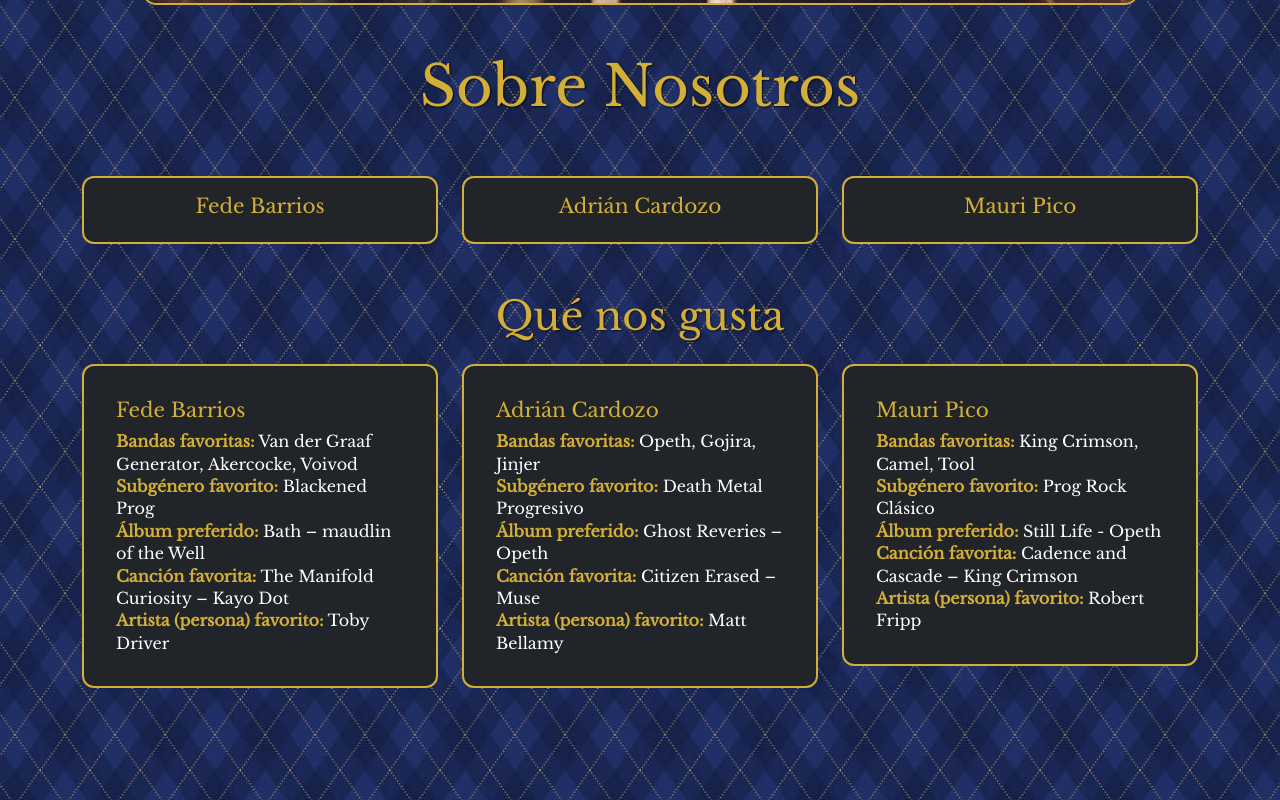
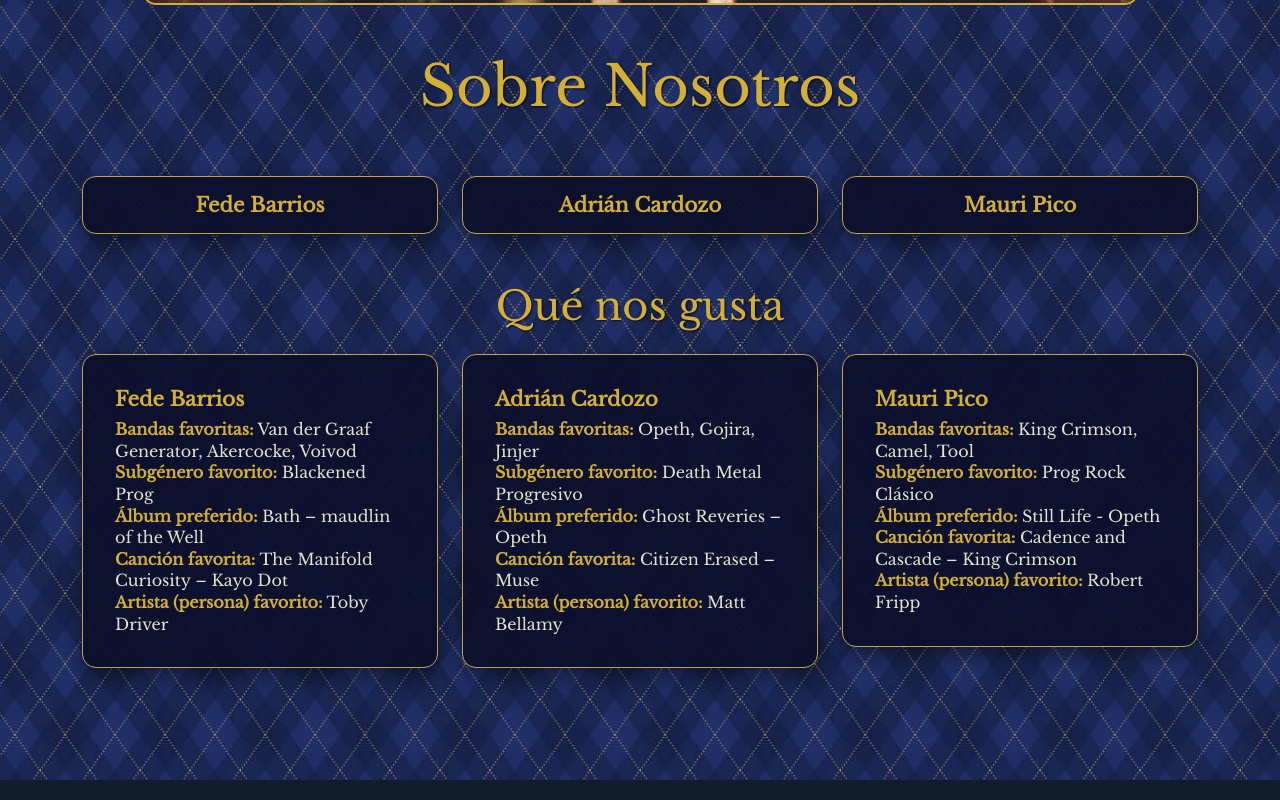
Before and after one commit to Fedebarriosd/progheads, a React (Create React App) app: page /about_us in a window 1280 px wide. Shown: the part 933-1733 px from the top of the page. Built offline with nearby package versions, Linux system fonts and the light colour scheme.

Commit message:
Retoques en el diseño de About Us: actualizadas las cards, estilos del modal y añadido cursor en las clickeables

```diff
--- a/src/pages/AboutUs.jsx
+++ b/src/pages/AboutUs.jsx
@@ -98,13 +98,13 @@
           {team.map((m) => (
             <Col key={m.id} data-aos="fade-up">
               <Card
-                bg="dark"
-                text="white"
-                className="h-100 card-gold d-flex align-items-center"
+                className="blog-card h-100 d-flex align-items-center"
                 onClick={() => handleShow(m)}
               >
                 <Card.Body>
-                  <Card.Title className="text-gold">{m.name}</Card.Title>
+                  <Card.Title className="card-title text-gold m-0 text-center">
+                    {m.name}
+                  </Card.Title>
                 </Card.Body>
               </Card>
             </Col>
@@ -113,11 +113,19 @@
       </Container>
 
       {/* MODAL DE INFO */}
-      <Modal show={show} onHide={handleClose} centered>
-        <Modal.Header closeButton className="bg-dark text-white">
+      <Modal
+        show={show}
+        onHide={handleClose}
+        centered
+        dialogClassName="modal-gold" // para el .modal-dialog
+        contentClassName="modal-gold-content" // para el .modal-content
+        backdropClassName="modal-gold-backdrop"
+      >
+        <Modal.Header closeButton>
           <Modal.Title>{selected?.name}</Modal.Title>
         </Modal.Header>
-        <Modal.Body className="bg-dark text-white">
+
+        <Modal.Body>
           {selected?.image && (
             <img
               src={selected.image}
@@ -125,10 +133,11 @@
               className="modal-img mb-3"
             />
           )}
-          <p>{selected?.description}</p>
+          <p className="mb-0">{selected?.description}</p>
         </Modal.Body>
-        <Modal.Footer className="bg-dark">
-          <Button variant="outline-light" onClick={handleClose}>
+
+        <Modal.Footer>
+          <Button variant="outline-gold" onClick={handleClose}>
             Cerrar
           </Button>
         </Modal.Footer>
@@ -144,9 +153,11 @@
         <Row xs={1} md={3} className="g-4">
           {team.map((m) => (
             <Col key={m.id} data-aos="zoom-in">
-              <Card bg="dark" text="white" className="card-gold know-us-card">
+              <Card className="blog-card know-us-card">
                 <Card.Body>
-                  <Card.Title className="text-gold">{m.name}</Card.Title>
+                  <Card.Title className="card-title text-gold">
+                    {m.name}
+                  </Card.Title>
                   <Card.Text as="div">
                     <strong>Bandas favoritas:</strong> {m.favBands.join(", ")}
                     <br />
--- a/src/styles/aboutus.css
+++ b/src/styles/aboutus.css
@@ -60,17 +60,32 @@
   text-shadow: 1px 1px 2px rgba(0, 0, 0, 0.8);
 }
 
-.card-gold {
-  border: 2px solid #d4af37;
-  border-radius: 0.75rem;
-  transition: transform 0.2s, box-shadow 0.2s;
+.blog-card {
+    /* mismas variables que ya tenés en blog.css; si querés, podés moverlas a un .css común */
+    --bs-card-bg: rgba(13,16,44,.92);
+    --bs-card-color: #f5f5dc;
+    --bs-card-border-color: #c5a24a;
+
+    border-radius: 14px;
+    box-shadow: 0 8px 22px rgba(0,0,0,.45);
+    transition: transform .18s ease, box-shadow .18s ease, border-color .18s ease;
 }
 
-.card-gold:hover {
-  transform: translateY(-5px);
-  box-shadow: 0 8px 16px rgba(0, 0, 0, 0.5);
-  cursor: url("../../public/cursors/cursor-hover.png") 24 24, pointer !important;
+.blog-card:hover {
+    transform: translateY(-4px);
+    box-shadow: 0 12px 26px rgba(0,0,0,.55);
+    --bs-card-border-color: #e6c76a;
 }
+
+/* tipografía interna coherente */
+.blog-card .card-title { color: #f7d778; font-weight: 700; margin-bottom: .25rem; }
+.blog-card .card-text { color: rgba(245,245,220,.92); line-height: 1.35; }
+
+/* cursor para las cards clickeables de los nombres */
+.hover-pointer { cursor: pointer; }
+
+/* “Qué nos gusta” ya tenía padding, mantenemos */
+.know-us-card { padding: 1rem; }
 
 .text-gold {
   color: #d4af37 !important;
@@ -79,16 +94,79 @@
 /* ──────────────────────────────────────────────
    Modal
 ────────────────────────────────────────────── */
+/* Backdrop con leve blur */
+.modal-gold-backdrop {
+    background: rgba(0, 0, 0, 0.6);
+    backdrop-filter: blur(2px);
+}
+
+/* Caja del modal */
+.modal-gold .modal-content,
+.modal-gold-content {
+    background: rgba(13,16,44,0.96);
+    color: #f5f5dc;
+    border: 1px solid #c5a24a;
+    border-radius: 14px;
+    box-shadow: 0 12px 32px rgba(0,0,0,.6);
+}
+
+/* Header & título */
+.modal-gold .modal-header {
+    border-bottom: 1px solid #c5a24a;
+}
+.modal-gold .modal-title {
+    color: #f7d778;
+    font-weight: 700;
+}
+
+/* Botón “X” claro */
+.modal-gold .btn-close {
+    filter: invert(90%);
+    opacity: 0.9;
+}
+.modal-gold .btn-close:hover { opacity: 1; }
+
+/* Body */
+.modal-gold .modal-body {
+    color: rgba(245,245,220,.95);
+    line-height: 1.45;
+}
+
+/* Imagen del modal (ya tenés .modal-img, enriquecemos un poco) */
 .modal-img {
-  max-width: 300px;
-  width: 100%;
-  object-fit: cover;
-  object-position: top center;
-  border: 2px solid #d4af37;
-  border-radius: 0.5rem;
-  display: block;
-  margin: 0 auto;
+    max-width: 320px;
+    width: 100%;
+    object-fit: cover;
+    object-position: center;
+    border: 2px solid #c5a24a;
+    border-radius: 10px;
+    box-shadow: 0 6px 18px rgba(0,0,0,.4);
+    display: block;
+    margin: 0 auto 1rem auto;
 }
+
+/* Footer */
+.modal-gold .modal-footer {
+    border-top: 1px solid #c5a24a;
+}
+
+/* Botón dorado (si aún no lo tenés global) */
+.btn-outline-gold {
+    --bs-btn-color: #f7d778;
+    --bs-btn-border-color: #f7d778;
+    --bs-btn-hover-color: #0d102c;
+    --bs-btn-hover-bg: #f7d778;
+    --bs-btn-hover-border-color: #f7d778;
+    --bs-btn-active-bg: #e6c76a;
+    --bs-btn-active-border-color: #e6c76a;
+}
+
+/* Responsive */
+@media (max-width: 576px) {
+    .modal-gold .modal-content { border-radius: 12px; }
+    .modal-img { max-width: 260px; }
+}
+
 
 /* ──────────────────────────────────────────────
    “Qué nos gusta”
```
